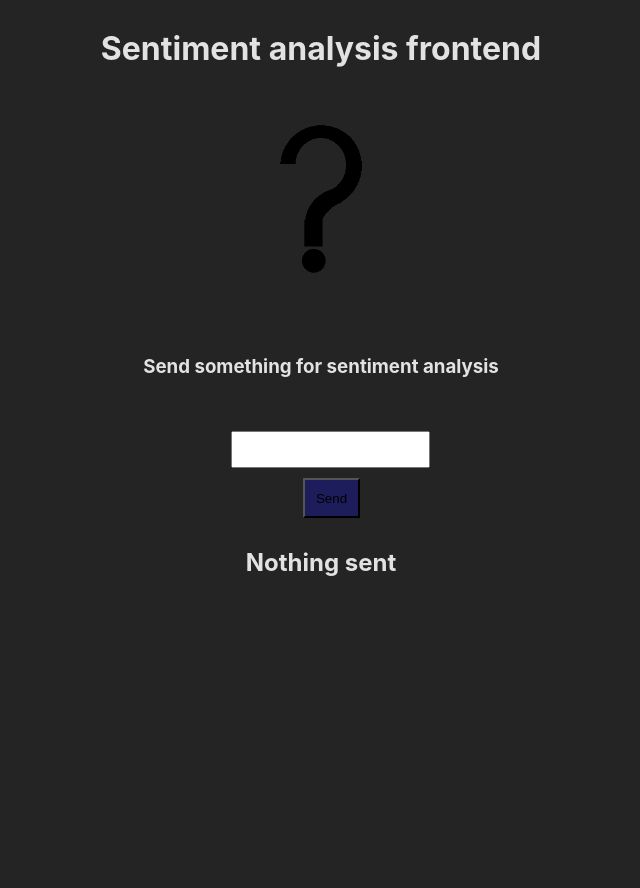
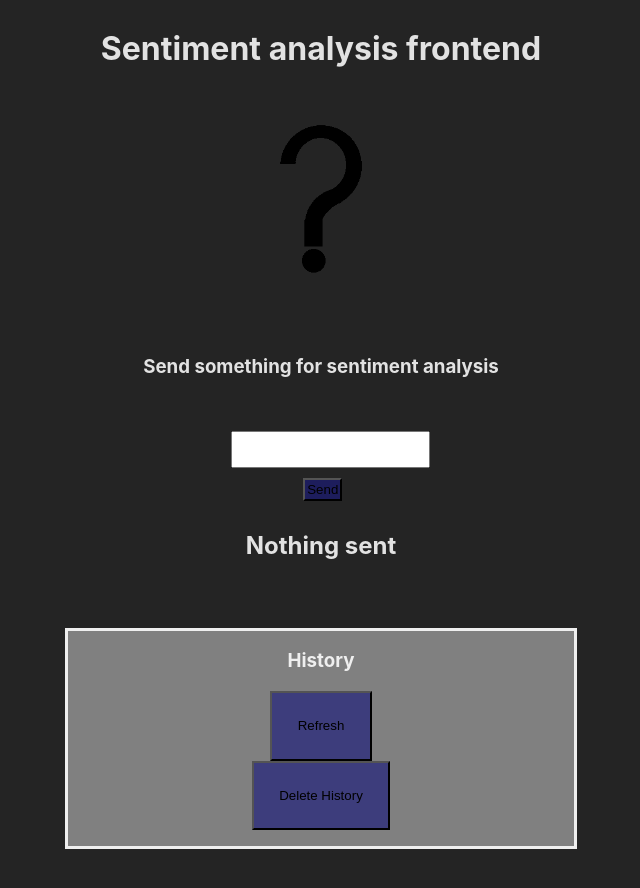
Before and after one commit to TaneliJunttila/CC-Module-3-Taneli, a React (Vite) app: page / in a window 1280 px wide. Shown: the top 888 px of the page, without its empty margins (319-959 px from the left). Before the commit the page ends 800 px from the top, so only its background shows below. Built offline with nearby package versions, Linux system fonts and the light colour scheme.

Commit message:
display history, delete history

```diff
--- a/src/App.css
+++ b/src/App.css
@@ -13,7 +13,8 @@
     'resultText'
     'image'
     'textInput'
-    'inputButton';
+    'inputButton'
+    'historyContainer';
     gap: 10px 10px;
     justify-items: center;
 
@@ -64,6 +65,25 @@
 
 
   }
+  .historyContainer {
+    max-width: 40%;
+    min-width: 40%;
+    overflow-wrap:anywhere;
+    overflow: scroll;
+    background-color: grey;
+    border-style: solid;
+    margin: 3%;
+  }
+  ul {
+    list-style-type: none;
+    padding: 0;
+
+  }
+  li {
+    border-style: solid;
+
+  }
+
 
 }
 
@@ -76,6 +96,7 @@
     'queryText queryText'
     'textInput inputButton'
     'resultText resultText'
+    'historyContainer historyContainer'
     ;
     gap: 10px 10px;
     justify-items: center;
@@ -125,12 +146,32 @@
 
 
   }
+  .historyContainer {
+    max-width: 40%;
+    min-width: 40%;
+    overflow-wrap:anywhere;
+    overflow: scroll;
+    background-color: grey;
+    border-style: solid;
+    margin: 3%;
+  }
+  ul {
+    list-style-type: none;
+    padding: 0;
+
+  }
+  li {
+    border-style: solid;
+
+  }
+
 
 }
 
 button{
-  padding: 30%;
+  padding: 5%;
   background-color: rgba(25, 25, 122, 0.651);
+  max-width: fit-content;
 }
 input{
   padding: 5%;
--- a/src/App.jsx
+++ b/src/App.jsx
@@ -8,6 +8,7 @@ import './App.css'
 function App() {
   const [resultState, setResultState] = useState('nothing_sent')
   const [queryDisplayState, setQueryDisplayState] = useState('')
+  const [historyItemList, setHistoryItemList] = useState([])
 
   return (
     <>
@@ -25,9 +26,81 @@ function App() {
         <div className='resultText'>
           <ResultText resultState={resultState}></ResultText>
         </div>
+        <div className='historyContainer'>
+          <HistoryContainer historyItemList={historyItemList} setHistoryItemList={setHistoryItemList}></HistoryContainer>
+        </div>
       </div>
     </>
   )
+}
+
+function HistoryContainer({historyItemList, setHistoryItemList}) {
+  async function getHistory() {
+    try {
+      await fetch("https://cc-module-5-taneli-private-cloud-computing-2025-taneli.2.rahtiapp.fi/history", {
+        method: "GET",
+        headers: {
+          'Content-Type': 'application/json'
+        },
+      }).then(response => {
+        return response.json();
+      }
+      ).then(data => {
+        setHistoryItemList(data)
+      })
+    }
+    catch(err) {
+      alert(err)
+    }
+  }
+  async function deleteHistory() {
+    try {
+      await fetch("https://cc-module-5-taneli-private-cloud-computing-2025-taneli.2.rahtiapp.fi/history", {
+        method: "DELETE",
+        headers: {
+          'Content-Type': 'application/json'
+        },
+      }).then(response => {
+        getHistory()
+        return response.json();
+      })
+    }
+    catch(err) {
+      alert(err)
+    }
+  }
+
+  let content = (
+    <>
+    <h3>History</h3>
+    <div className='refreshButton'>
+        <button onClick={getHistory}>Refresh</button>
+    </div>
+    <div className='refreshButton'>
+        <button onClick={deleteHistory}>Delete History</button>
+    </div>
+    <div>
+      <HistoryList historyItemList={historyItemList}></HistoryList>
+    </div>
+
+    </>
+  )
+
+  return content
+}
+
+function HistoryList({historyItemList}) {
+  const listItems = historyItemList.map(historyItem =>
+    <li>
+      <h4>
+        Query: {[historyItem.query]}
+      </h4>
+      <h6>
+        Answer: {[historyItem.result]}
+      </h6>
+    </li>
+  )
+  return <ul>{listItems}</ul>
 }
 
 function ResultQueryText({resultState, queryDisplayState}) {
@@ -143,7 +216,7 @@ function InputContainer({setResultState, setQueryDisplayState}) {
     setResultState("sending...")
     // https://www.w3schools.com/jsref/jsref_try_catch.asp
     try {
-      await fetch("https://cc-module-4-backend-cloud-computing-2025-taneli.2.rahtiapp.fi/predict", {
+      await fetch("https://cc-module-5-taneli-private-cloud-computing-2025-taneli.2.rahtiapp.fi/predict", {
         method: "POST",
         mode: "cors",
         headers: {
```
